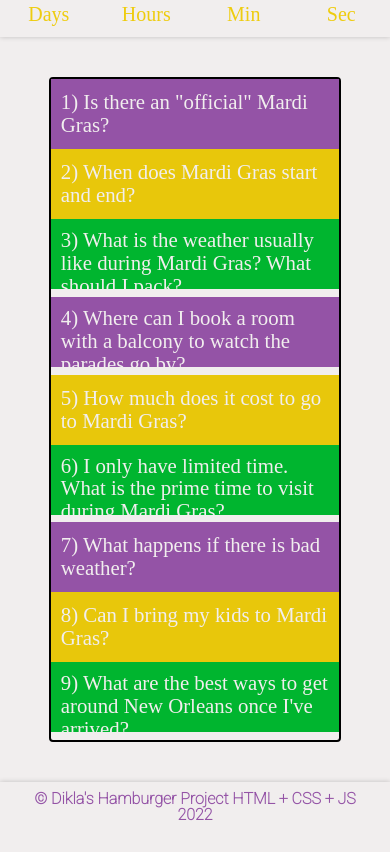
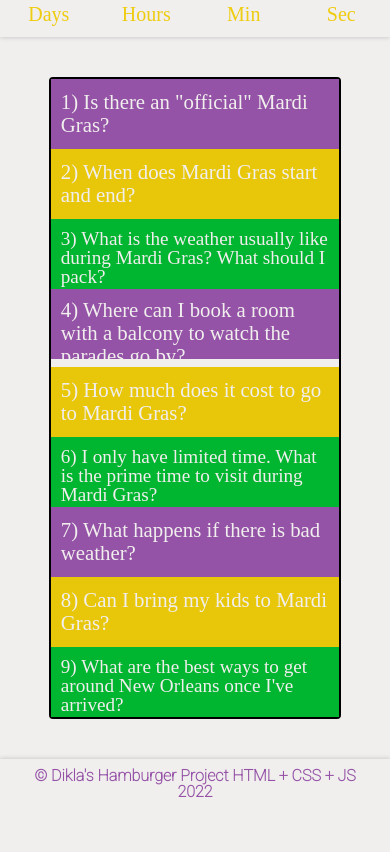
Before and after one commit to Dikla3107/MardiGras-Dikla-2022, a plain HTML site: page FAQ.html in a window 390 px wide. Shown: the part 893-1745 px from the top of the page. After the commit the page ends 1722 px from the top, so only its background shows below. Drawn offline with Linux system fonts and the light colour scheme; files whose address does not match are found by name; a web font is replaced by a local one.

Commit message:
starting mobile

```diff
--- a/FAQ.html
+++ b/FAQ.html
@@ -17,7 +17,7 @@
             <div class="header1">
                 <ul>
                     <li><a href="./index.html">Home</a></li>
-                    <li><a href="./theFestival.html">About</a></li>
+                    <li><a href="./theFestival.html">The carnival</a></li>
                     <li><a href="./Gallery.html">Gallery</a></li>
                     <li><a href="./FAQ.html">FAQ</a></li>
                     <li><a href="./Contact.html">Contact</a></li>
--- a/SAAs/_Contact.scss
+++ b/SAAs/_Contact.scss
@@ -70,6 +70,10 @@ body {
     animation: fadeInAnimation ease 5s;
     animation-iteration-count: 1;
     animation-fill-mode: forwards;
+
+    @include mobile{
+        width: 75vw;
+    }
 }
 
 @keyframes fadeInAnimation {
@@ -81,8 +85,6 @@ body {
         opacity: 1;
     }
 }
-
-
 h2 {
     font-family: 'pattaya';
     font-size: 3em;
--- a/SAAs/_FAQ.scss
+++ b/SAAs/_FAQ.scss
@@ -114,7 +114,11 @@ body {
         line-height: 1.1;
         font-size: 1.3em;
         padding: 10px;
-
+    }
+    @include mobile{
+        line-height: 1;
+        font-size: 1.2em;
+        padding: 10px;
     }
 }
 .active,
--- a/SAAs/_home.scss
+++ b/SAAs/_home.scss
@@ -84,6 +84,13 @@ body {
         grid-template-rows: repeat(4, 1fr);
         gap: 0px;
     }
+    @include mobile{
+        margin: 0 auto;
+        width: 90vw;
+        grid-template-columns: repeat(1, 1fr);
+        grid-template-rows: repeat(8, 1fr);
+        gap: 0px;
+    }
 }
 
 .item {
@@ -104,6 +111,10 @@ body {
         grid-column: 1/2;
         grid-row: 1/2;
     }
+    @include mobile{
+        grid-column: 1/2;
+        grid-row: 1/2;
+    }
 
 }
 
@@ -117,6 +128,10 @@ body {
         grid-column: 2/3;
         grid-row: 1/2;
     }
+    @include mobile {
+        grid-column: 1/2;
+        grid-row: 2/3;
+    }
 }
 
 .item4 {
@@ -128,6 +143,10 @@ body {
     @include tablet {
         grid-column: 1/2;
         grid-row: 2/3;
+    }
+    @include mobile {
+        grid-column: 1/2;
+        grid-row: 3/4;
     }
 }
 
@@ -141,6 +160,10 @@ body {
         grid-column: 2/3;
         grid-row: 2/3;
     }
+    @include mobile {
+        grid-column: 1/2;
+        grid-row: 4/5;
+    }
 }
 
 .item6 {
@@ -152,6 +175,10 @@ body {
     @include tablet {
         grid-column: 1/2;
         grid-row: 3/4;
+    }
+    @include mobile {
+        grid-column: 1/2;
+        grid-row: 5/6;
     }
 }
 
@@ -165,6 +192,10 @@ body {
         grid-column: 2/3;
         grid-row: 3/4;
     }
+    @include mobile {
+        grid-column: 1/2;
+        grid-row: 6/7;
+    }
 }
 
 .item8 {
@@ -177,6 +208,10 @@ body {
         grid-column: 1/2;
         grid-row: 4/5;
     }
+    @include mobile {
+        grid-column: 1/2;
+        grid-row: 7/8;
+    }
 }
 
 .item9 {
@@ -188,6 +223,10 @@ body {
     @include tablet {
         grid-column: 2/3;
         grid-row: 4/5;
+    }
+    @include mobile {
+        grid-column: 1/2;
+        grid-row: 8/9;
     }
 }
 
--- a/SAAs/_style.scss
+++ b/SAAs/_style.scss
@@ -35,4 +35,27 @@
         text-decoration: none;
         color: inherit;
     }
+    .hamburger{
+        width: 100vw;
+        height: 38px;
+        background-color: $navbgc;
+        color: $navcolor;
+        font-size: 1.5em;
+        line-height: 2;
+        display: none;
+    }
+    @include mobile{
+        .hamburger{
+            display: flex;
+        }
+        .hamburger ul li a{
+            display: none;
+            width: 480px;
+        }
+        .hamburger:hover ul li a{
+            display: flex;
+            font-display: column;
+            flex-wrap: wrap;
+        }
+    }
 }
--- a/SAAs/_theFestival.scss
+++ b/SAAs/_theFestival.scss
@@ -56,7 +56,8 @@ body {
     display: block;
     margin-left: auto;
     margin-right: auto;
-    @include tablet{
+
+    @include tablet {
         width: 92vw;
         height: auto;
     }
@@ -69,6 +70,13 @@ body {
     display: flex;
     text-align: justify;
     justify-content: center;
+
+    @include mobile {
+        width: 100vw;
+        height: auto;
+        background-color: $navbgc;
+        text-align: left;
+    }
 }
 
 .para1 {
@@ -76,8 +84,12 @@ body {
     color: #9453A6;
     margin: 20px;
     font-family: 'Roboto';
-    font-size: 1.2rem;
+    font-size: 1.2em;
     text-shadow: 2px 2px 2px rgba(0, 0, 0, 0.089);
+
+    @include mobile {
+        font-size: 1em;
+    }
 
 }
 
@@ -89,6 +101,10 @@ body {
     font-size: 1.2rem;
     text-shadow: 3px 3px 2px rgba(0, 0, 0, 0.089);
 
+    @include mobile {
+        font-size: 1em;
+    }
+
 }
 
 .para3 {
@@ -99,6 +115,9 @@ body {
     font-size: 1.2rem;
     text-shadow: 2px 2px 2px rgba(0, 0, 0, 0.089);
 
+    @include mobile {
+        font-size: 1em;
+    }
 }
 
 .mayorC {
@@ -110,20 +129,30 @@ body {
 
 .mayorh1 {
     font-family: 'Pattaya';
-    font-size: 3.5rem;
+    font-size: 3.5em;
     text-align: center;
     color: #9453A6;
     margin: 20px;
+
+    @include mobile {
+        font-size: 2.5em;
+
+    }
 }
 
 .mayorp {
     font-family: 'Roboto';
-    font-size: 2rem;
+    font-size: 2em;
     color: #ad9406;
     text-shadow: 3px 3px 2px rgba(0, 0, 0, 0.089);
     line-height: 1.4;
     text-align: center;
     margin: 40px;
+
+    @include mobile {
+        font-size: 1.5em;
+
+    }
 }
 
 .fotter {
```
Also changed, not shown: Contact.html (+1 -1 lines), Gallery.html (+1 -1 lines), Thank you.html (+1 -1 lines), index.html (+2 -1 lines), theFestival.html (+1 -1 lines), SAAs/MardiGras.css, 1 other file.
